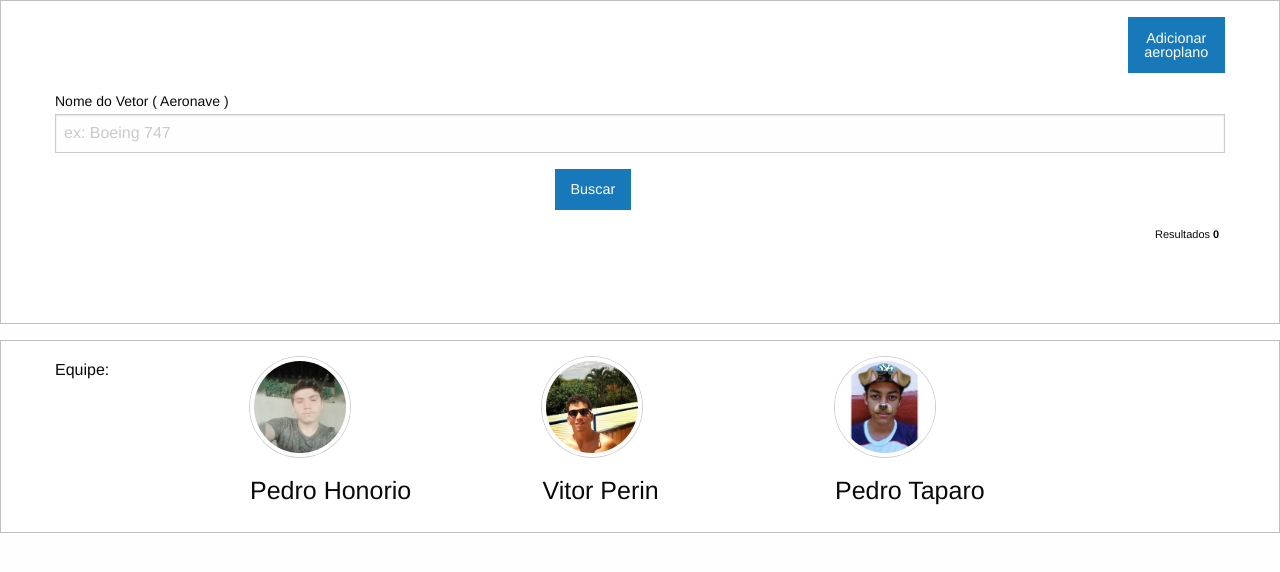
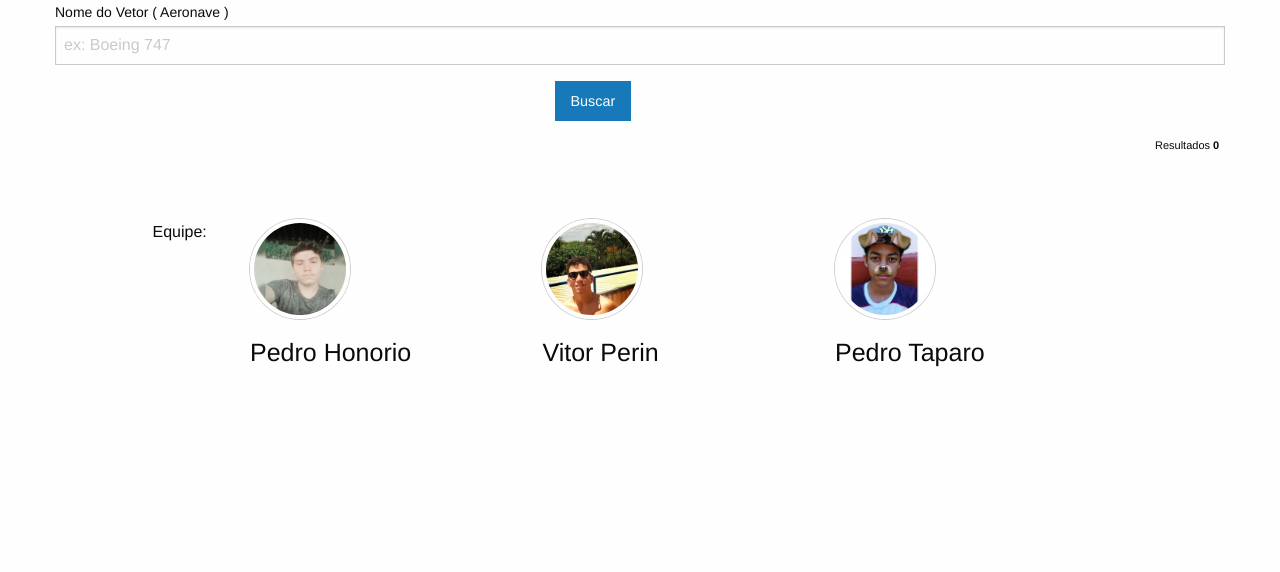
Before and after one commit to viper091/fundation6-trab, a PHP site: page / in a window 1280 px wide. Shown: the part 54-626 px from the top of the page. Run offline with PHP 8.4, Linux system fonts and the light colour scheme; some libraries are stand-ins or nearby versions.

Commit message:
correção de bugs

```diff
--- a/buscar.php
+++ b/buscar.php
@@ -9,7 +9,10 @@ $name = $_POST['nome'] ;
 
 
 
-
+/*
+ *  procura em 3 colunas(nome, tipo, origem) e retorna as aeronaves mais parecidas com o valor pesquisado
+ *
+ */
 if(isset($name)){
 
     $stmt = $conn->prepare("SELECT * from airplanes where nome  LIKE CONCAT('%', :name,'%')  or tipo LIKE CONCAT('%', :name2,'%') or origem LIKE CONCAT('%', :name3,'%') ");
--- a/dados.php
+++ b/dados.php
@@ -19,7 +19,7 @@ $tipo = $_POST['tipo'];
 
 
 if(isset($nome) && isset($origem) && isset($tipo) )  {
-    if(strlen($nome) == 0 && strlen($origem) == 0 && strlen($tipo) == 0){
+    if(strlen($nome) < 3 || strlen($origem) < 3 || strlen($tipo) < 3){
         $data = [
             'msg' => 'Ha campos vazios',
             'id' => 0
@@ -39,7 +39,7 @@ if(isset($nome) && isset($origem) && isset($tipo) )  {
     if($res == 0) {
 
 
-        $stmt = $conn->prepare("INSERT INTO airplanes values(0, :nome, :origem, '', :tipo) ");
+        $stmt = $conn->prepare("INSERT INTO airplanes(nome,origem,img,tipo) values(:nome, :origem,'', :tipo) ");
         $stmt->bindParam(':nome', $nome, PDO::PARAM_STR);
         $stmt->bindParam(':origem', $origem, PDO::PARAM_STR);
         $stmt->bindParam(':tipo', $tipo, PDO::PARAM_STR);
--- a/footer.php
+++ b/footer.php
@@ -19,21 +19,17 @@
 
 </style>
 
-
-
-<footer class="callout">
-
-
+<footer>
     <div class="grid-container">
 
 
         <div class="grid-x">
 
-            <div class="small-1 cell">
+            <div class="small-1 cell medium-offset-1">
                 <p>Equipe:</p>
             </div>
 
-            <div class="medium-3 cell large-offset-1">
+            <div class="medium-3 cell ">
                 <img class="thumbnail avat" src="./imgs/avatar/pedroo.jpg" alt="Pedro H.">
                 <h4>Pedro Honorio</h4>
 
@@ -55,5 +51,4 @@
         </div>
     </div>
 
-
 </footer>
--- a/index.php
+++ b/index.php
@@ -14,7 +14,7 @@
   <body>
     <?php include 'nav.php' ?>
 
-	<div id="barra" class="callout">
+	<div id="barra" >
 		<!-- <h4>Ferramente de busca de aeronave</h4> -->
 
 		<div class="grid-container">
@@ -23,8 +23,11 @@
 
 
                 <div class="medium-1 medium-offset-11 cell">
+                   <!--         AGUARDANDO SISTEMA DE AUTENTICAÇÃO
+
                     <button class="button" data-open="addAir">Adicionar aeroplano</button>
 
+                    -->
                 </div>
 
 
--- a/nav.php
+++ b/nav.php
@@ -7,6 +7,7 @@
  */
 
 ?>
+
 
 
 <div class="top-bar">
```
Also changed, not shown: db.php (+13 -0 lines).
